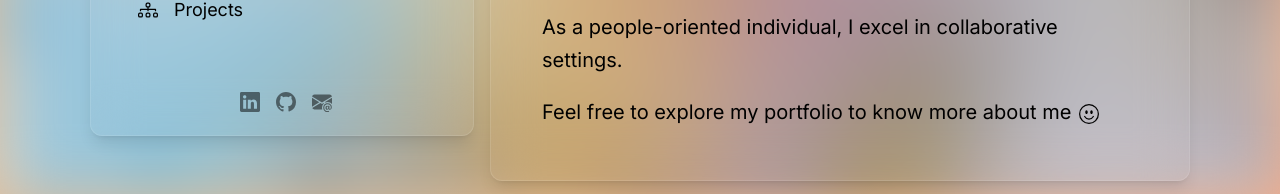
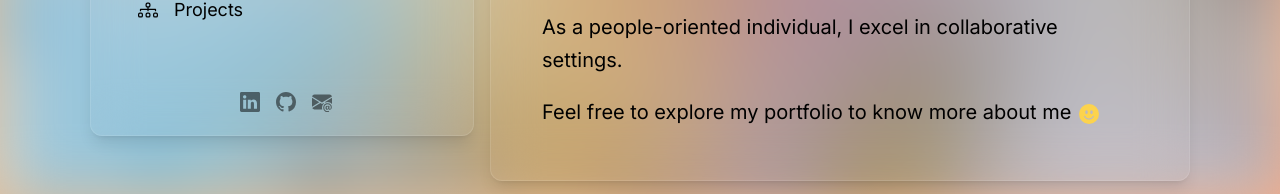
Before and after one commit to rayandus/my-portfolio, a Next.js app: page / in a window 1280 px wide. Shown: the part 604-798 px from the top of the page. Built offline with nearby package versions, Linux system fonts and the light colour scheme.

Commit message:
chore: colorize emoji in about me

```diff
--- a/app/(content)/(about-me)/page.tsx
+++ b/app/(content)/(about-me)/page.tsx
@@ -1,5 +1,5 @@
 import { Metadata } from 'next';
-import { EmojiSmile } from 'react-bootstrap-icons';
+import { EmojiSmileFill } from 'react-bootstrap-icons';
 import { GlassCard } from '@/app/common';
 import AttributeRandomizer from './attribute-randomizer';
 
@@ -25,10 +25,7 @@ export const metadata: Metadata = {
 const Home = () => {
   return (
     <section className="mb-[60px]">
-      <GlassCard
-        className="h-stretch-vw p-5 min-h-[738px] h-[calc(100vh - 120px)] xl:min-h-0 xl:h-fit"
-        // style={{ height: '' }}
-      >
+      <GlassCard className="h-stretch-vw p-5 min-h-[738px] h-[calc(100vh - 120px)] xl:min-h-0 xl:h-fit">
         <div className="text-l p-8">
           <span className="block text-xl">I am Ray and I am...</span>
           <AttributeRandomizer attributes={professionalAttributes} />
@@ -54,7 +51,7 @@ const Home = () => {
             </p>
             <p className="mt-5">
               Feel free to explore my portfolio to know more about me
-              <EmojiSmile size={20} className="ml-2 inline" />
+              <EmojiSmileFill size={20} className="ml-2 inline text-amber-300" />
             </p>
           </article>
         </div>
```
